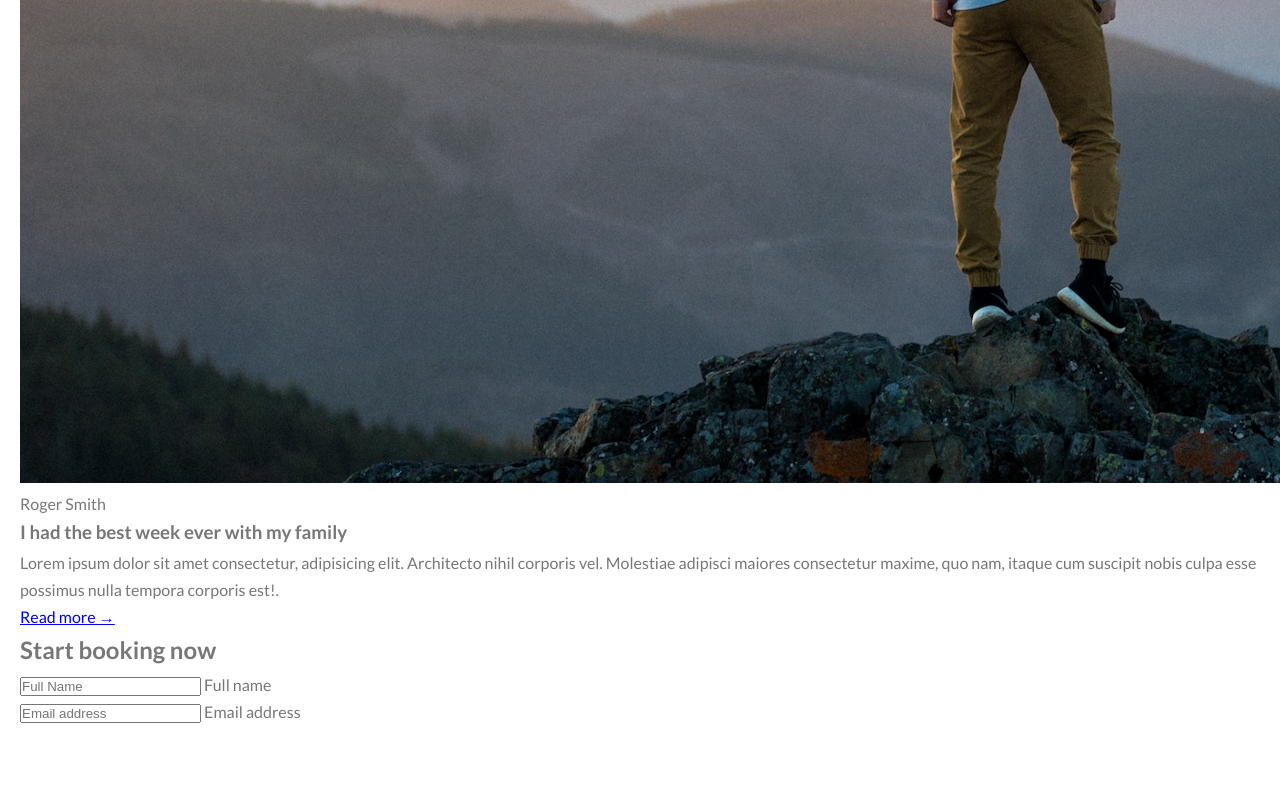
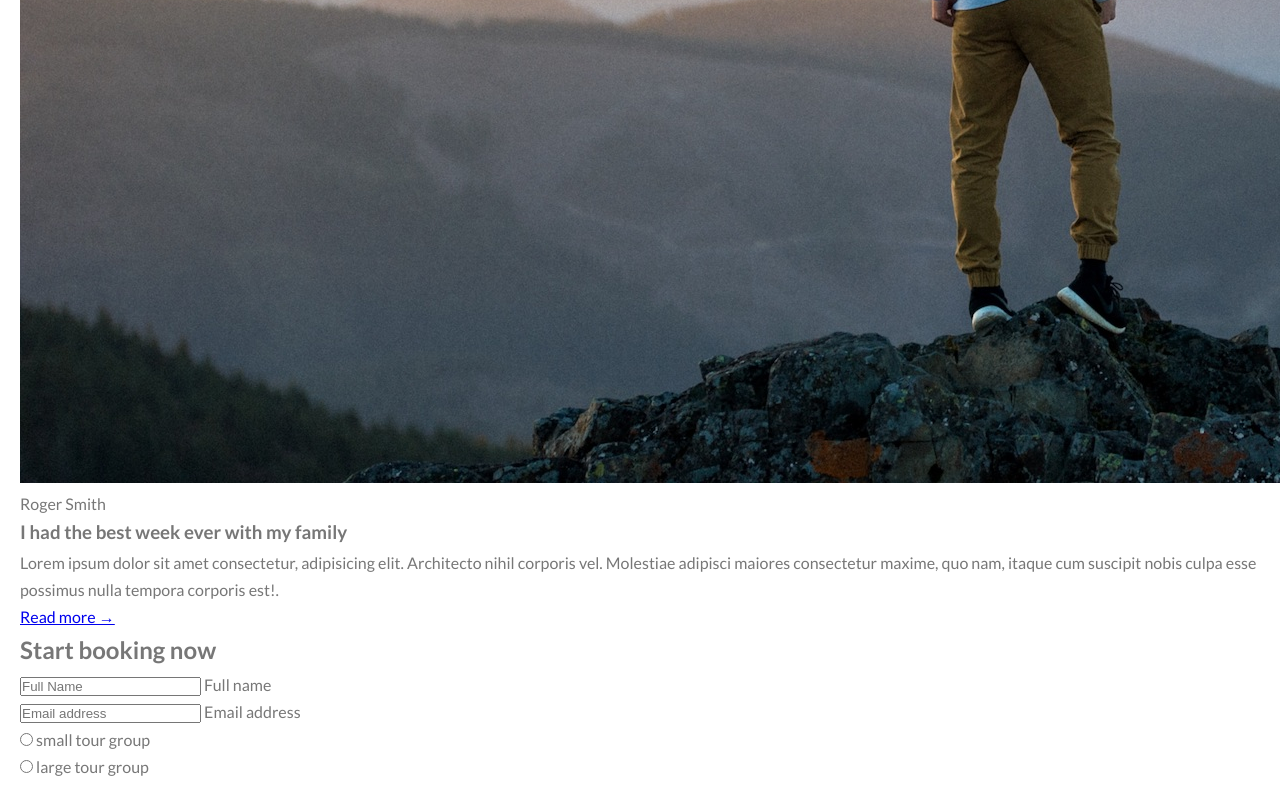
Before and after one commit to DevDownUnder/nature, a website: page Natours/starter/index.html in a window 1280 px wide. Shown: the part 6906-7706 px from the top of the page. Before the commit the page ends 7652 px from the top, so only its background shows below. Drawn offline with Linux system fonts and the light colour scheme; files that its build step writes are made by us from their sources; files whose address does not match are found by name.

Commit message:
Booking radio buttons added

```diff
--- a/Natours/starter/index.html
+++ b/Natours/starter/index.html
@@ -300,6 +300,20 @@
                 <label for="email" class="form__label">Email address</label>
               </div>
 
+              <div class="form__group">
+                <div class="form__radio-input">
+                  <input type="radio" class="form__radio-input" id="small" name="size">
+                  <label for="small" class="form__radio-label"> small tour group</label>
+                </div>
+
+                <div class="form__radio-input">
+                    <input type="radio" class="form__radio-input" id="large"  name="size">
+                    <label for="large" class="form__radio-label">large tour group</label>
+                  </div>
+
+              </div>
+
+
             </form>
           </div>
         </div>
--- a/sass/components/_form.scss
+++ b/sass/components/_form.scss
@@ -14,6 +14,7 @@
     border-bottom: 3px solid transparent;
     width: 90%;
     display: block;
+    transition: all .2s;
 
     //focus means that the text cursor is in the area and ready to type
     &:focus {
```
Also changed, not shown: css/style.css.
